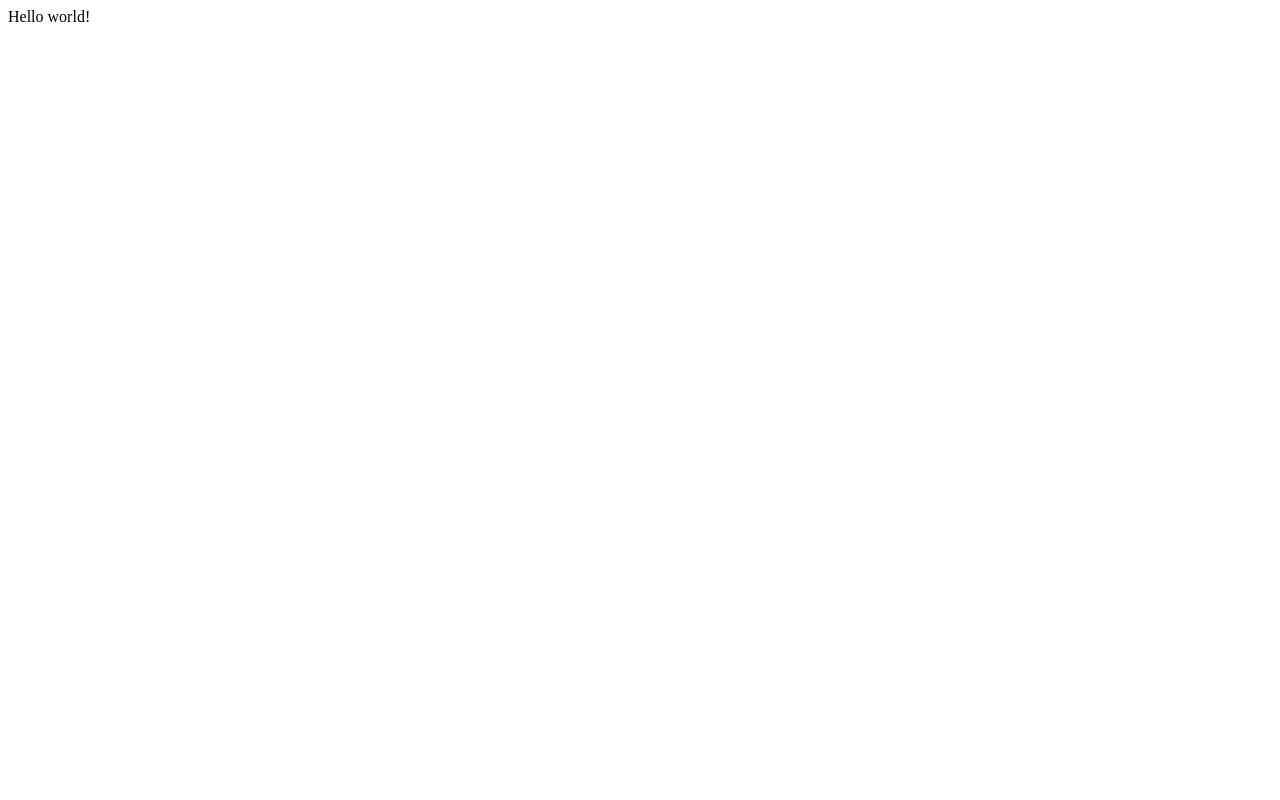
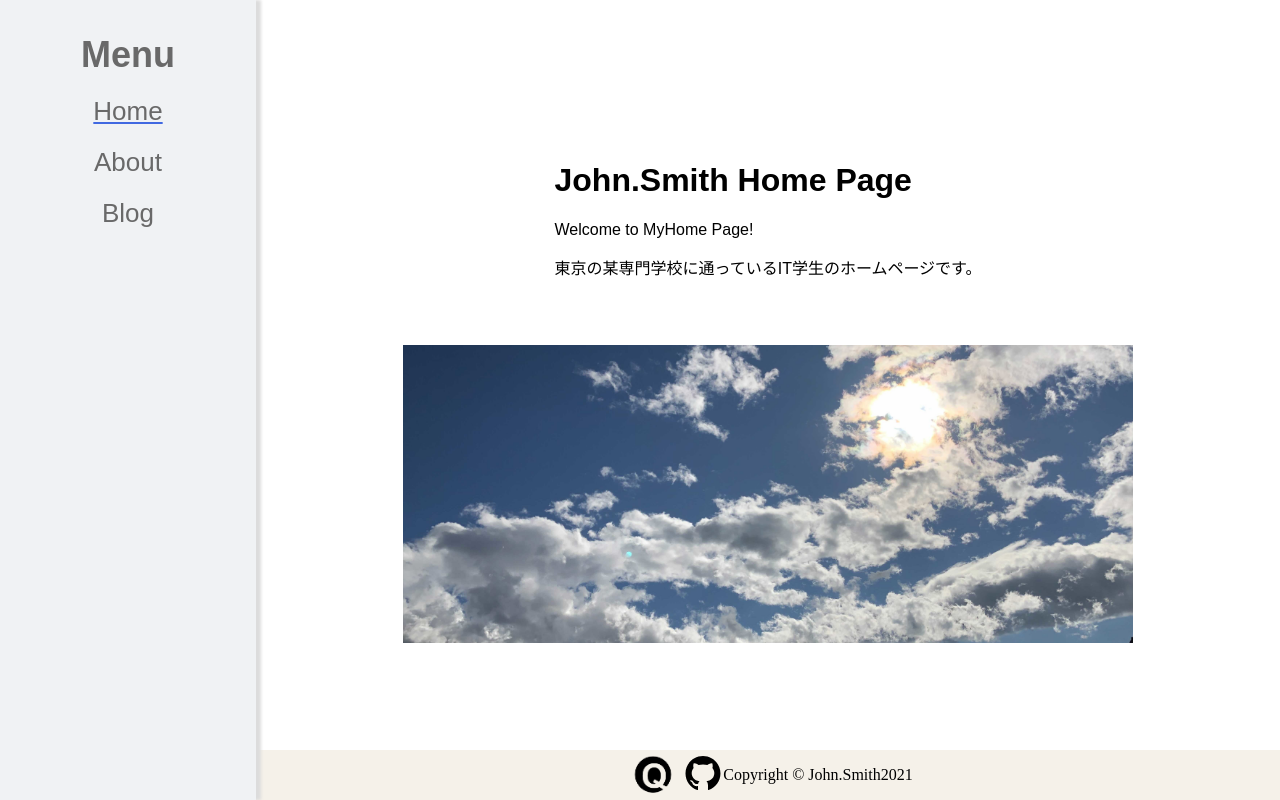
Before and after one commit to jonsumisu628/Gatsby-HomePage, a Gatsby site: page / in a window 1280 px wide. Built offline with nearby package versions, Linux system fonts and the light colour scheme; Gatsby itself is replaced by a stand-in of ours.

Commit message:
first commit

```diff
--- /dev/null
+++ b/gatsby-browser.js
@@ -0,0 +1 @@
+import "./styles.css";
--- a/gatsby-config.js
+++ b/gatsby-config.js
@@ -4,7 +4,23 @@
  * See: https://www.gatsbyjs.com/docs/gatsby-config/
  */
 
+require('dotenv').config({
+    path: `.env.${process.env.NODE_ENV}`,
+});
+
 module.exports = {
-  /* Your site config here */
-  plugins: [],
+    /* Your site config here */
+    plugins: [
+        `gatsby-plugin-styled-components`,
+        `gatsby-plugin-sharp`,
+        `gatsby-plugin-image`,
+        `gatsby-transformer-sharp`,
+        {
+            resolve: `gatsby-source-contentful`,
+            options: {
+                spaceId: process.env.CONTENTFUL_SPACE_ID,
+                accessToken: process.env.CONTENTFUL_ACCESS_TOKEN,
+            }
+        }
+    ],
 }
--- /dev/null
+++ b/src/components/Footer.js
@@ -0,0 +1,26 @@
+import React from 'react';
+import styled from 'styled-components';
+
+import Giticon from "./Giticon";
+import Qiitaicon from "./Qiitaicon";
+
+const Body = styled.div`
+  width: 100%;
+  display: flex;
+  align-items: center;
+  justify-content: center;
+  background-color: #F5F1E9;
+`;
+
+const Footer = () => {
+    return (
+        <Body>
+            <Qiitaicon />
+            <Giticon />
+            <p>Copyright © John.Smith</p>
+            {new Date().getFullYear()}
+        </Body>
+    )
+}
+
+export default Footer;
--- /dev/null
+++ b/src/components/Giticon.js
@@ -0,0 +1,22 @@
+import React from 'react';
+import {AiFillGithub} from "react-icons/ai";
+import styled from 'styled-components';
+
+const GitIcon = () => {
+    return (
+        <Body>
+            <a href="https://github.com/jonsumisu628" target="_blank" rel="noreferrer noopener">
+                <AiFillGithub size="40px" color="black" />
+            </a>
+        </Body>
+    )
+}
+
+const Body = styled.div`
+  &:hover {
+        transform: scale(1.2,1.2);
+        transition-duration: 0.5s;
+    }
+`;
+
+export default GitIcon;
--- /dev/null
+++ b/src/components/Qiitaicon.js
@@ -0,0 +1,28 @@
+import React from 'react';
+import styled from 'styled-components';
+
+import img from "./img/Qiita.png";
+
+const QiitaIcon = () => {
+    return (
+        <Body>
+            <a href="https://qiita.com/john_smith628" target="_blank" rel="noreferrer noopener">
+                <Img src={img} alt="img" />
+            </a>
+        </Body>
+    )
+}
+
+const Body = styled.div`
+  &:hover {
+        transform: scale(1.2,1.2);
+        transition-duration: 0.5s;
+    }
+`;
+
+const Img = styled.img`
+  height: 45px;
+  width: 60px;
+`;
+
+export default QiitaIcon;
--- /dev/null
+++ b/src/components/layout/layout.js
@@ -0,0 +1,53 @@
+import React from "react";
+import styled from "styled-components";
+
+import Menu from "../menu";
+
+const Body = styled.div`
+  display: flex;
+  @media (max-width: 428px) and (max-height: 926px){
+    flex-direction: column;
+  }
+`;
+
+const Left = styled.div`
+  width: 20%;
+  background-color: #F0F2F4;
+  box-shadow: 5px 0 3px #dcdcdc;
+  z-index: 2;
+
+  // iPhone 上下分割 上
+  @media (max-width: 428px) and (max-height: 926px){
+    width:100%;
+    position: fixed;
+    box-shadow: 0px 5px 5px 0px #dcdcdc;
+  }
+`;
+
+const Light = styled.div`
+  width: 80%;
+  overflow-y: scroll;
+  z-index: 1;
+
+  // iPhone 上下分割 下
+  @media (max-width: 428px) and (max-height: 926px){
+    width:100%;
+  }
+`;
+
+const Layout = props => {
+    return (
+        <Body>
+            <Left>
+                <Menu/>
+            </Left>
+
+            <Light>
+                {props.children}
+            </Light>
+
+        </Body>
+    )
+}
+
+export default Layout;
--- /dev/null
+++ b/src/components/menu.js
@@ -0,0 +1,88 @@
+import React from 'react';
+import {Link} from "gatsby"
+import styled from "styled-components";
+
+const Body = styled.div`
+  display: flex;
+  flex-direction: column;
+  align-items: center;
+  position: -webkit-sticky;
+  position: sticky;
+  top: 0;
+
+  // 1920x1080 PC
+  @media (min-width: 1920px) and (min-height: 1080px){
+      margin-top: 120px;
+  }
+
+  // iPhone
+  @media (max-width: 428px) and (max-height: 926px){
+      padding: 20px;
+      display: flex;
+      flex-direction: inherit;
+      justify-content: center;
+  }
+`;
+
+const H2 = styled.h2`
+  margin: 34px 0px 0px 0px;
+  font-family: "游ゴシック体", YuGothic, "游ゴシック", "Yu Gothic", sans-serif;
+  font-size: 36px;
+  color: #696969;
+
+  // 1920x1080 PC
+  @media (min-width: 1920px) and (min-height: 1080px){
+      font-size: 46px;
+  }
+
+  // iPhone
+  @media (max-width: 428px) and (max-height: 926px){
+      margin: 0px auto 0px 0px;
+  }
+`;
+
+const StyledLink = styled(Link)`
+  margin: 20px 0px 0px 0px;
+  font-family: "游ゴシック体", YuGothic, "游ゴシック", "Yu Gothic", sans-serif;
+  font-size: 26px;
+  color: #696969;
+  text-decoration: none;
+
+  &:hover {
+      text-shadow: 1px 1px 1px;
+      transition: 0.5s;
+  }
+
+  &.active{
+      text-decoration: underline;
+      text-decoration-color: #4169e1;
+  }
+
+  // 1920x1080 PC
+  @media (min-width: 1920px) and (min-height: 1080px){
+      font-size: 36px;
+  }
+
+  // iPhone
+  @media (max-width: 428px) and (max-height: 926px){
+      margin: 0px 5px 0px 5px;
+  }
+`;
+
+
+
+
+const Menu = () => {
+    return (
+        <Body>
+            <H2>Menu</H2>
+
+            <StyledLink to="/" activeClassName="active">Home</StyledLink>
+            <StyledLink to="/about" activeClassName="active">About</StyledLink>
+            <StyledLink to="/blog" activeClassName="active">Blog</StyledLink>
+
+        </Body>
+    )
+}
+
+export default Menu;
--- a/src/pages/index.js
+++ b/src/pages/index.js
@@ -1,5 +1,84 @@
 import React from "react"
+import styled from "styled-components";
+
+import Layout from "../components/layout/layout";
+import Footer from "../components/Footer";
+
+import homeimg_pc from "../components/img/Home_PC.jpg";
+import homeimg_iphone from "../components/img/Home_iPhone.jpg";
+
+const Body = styled.div`
+  display: flex;
+  flex-direction: column;
+  align-items: center;
+  min-height: 100vh;
+`;
+
+const Main = styled.div`
+  flex: 1;
+  display: flex;
+  flex-direction: column;
+  align-items: center;
+  justify-content: center;
+
+  // iPhone
+  @media (max-width: 428px) and (max-height: 926px){
+      margin-top: 44px;
+      width: 100%;
+      display: block;
+      background-image: url(${homeimg_iphone});
+  }
+`;
+
+const Text = styled.div`
+  font-family: "游ゴシック体", YuGothic, "游ゴシック", "Yu Gothic", sans-serif;
+  margin: 34px 40px 0px 40px;
+
+  // 1920x1080 PC
+  @media (min-width: 1920px) and (min-height: 1080px){
+      font-size: 30px;
+  }
+
+  // iPhone
+  @media (max-width: 428px) and (max-height: 926px){
+    margin-top: 100px;
+    h1 {
+        font-size: 24px;
+    }
+  }
+`;
+
+const Img = styled.img`
+  margin-top: 50px;
+  width: 730px;
+
+  // 1920x1080 PC
+  @media (min-width: 1920px) and (min-height: 1080px){
+    width: 1030px;
+  }
+
+  // iPhone
+  @media (max-width: 428px) and (max-height: 926px){
+    display: none;
+  }
+`;
 
 export default function Home() {
-  return <div>Hello world!</div>
+    return (
+        <Layout>
+            <Body>
+                <Main>
+                    <Text>
+                        <h1>John.Smith Home Page</h1>
+                        <p>Welcome to MyHome Page!</p>
+                        <p>東京の某専門学校に通っているIT学生のホームページです。</p>
+
+                    </Text>
+
+                    <Img src={homeimg_pc} alt="img" />
+                </Main>
+                <Footer />
+            </Body>
+        </Layout >
+    )
 }
--- /dev/null
+++ b/styles.css
@@ -0,0 +1,4 @@
+body {
+    margin: 0px;
+    padding: 0px;
+}
```
Also changed, not shown: gatsby-node.js (added, +27 -0 lines), package.json (+12 -1 lines), src/pages/about.js (added, +116 -0 lines), src/pages/blog.js (added, +99 -0 lines), src/template/blog.js (added, +101 -0 lines), src/components/img/About.jpg (added), src/components/img/About_iPhone.png (added), src/components/img/Home_PC.jpg (added), src/components/img/Home_iPhone.jpg (added), src/components/img/Qiita.png (added), 1 other file.
